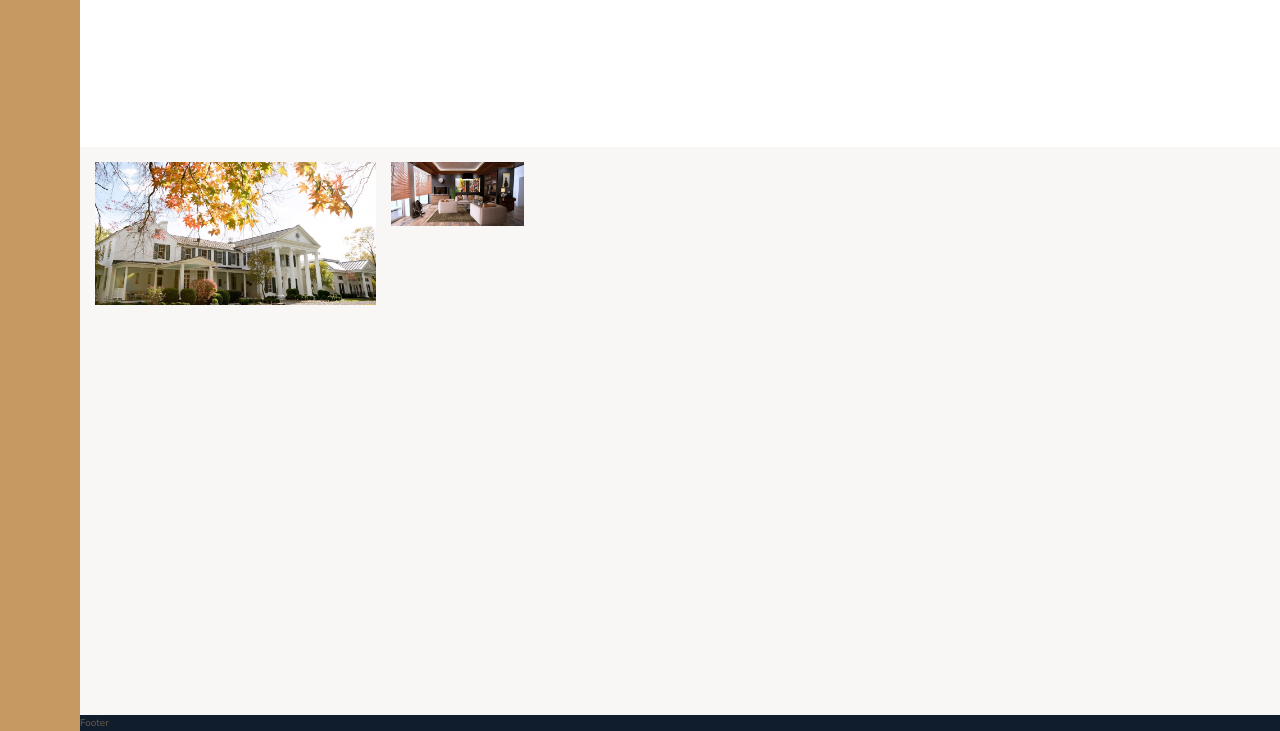
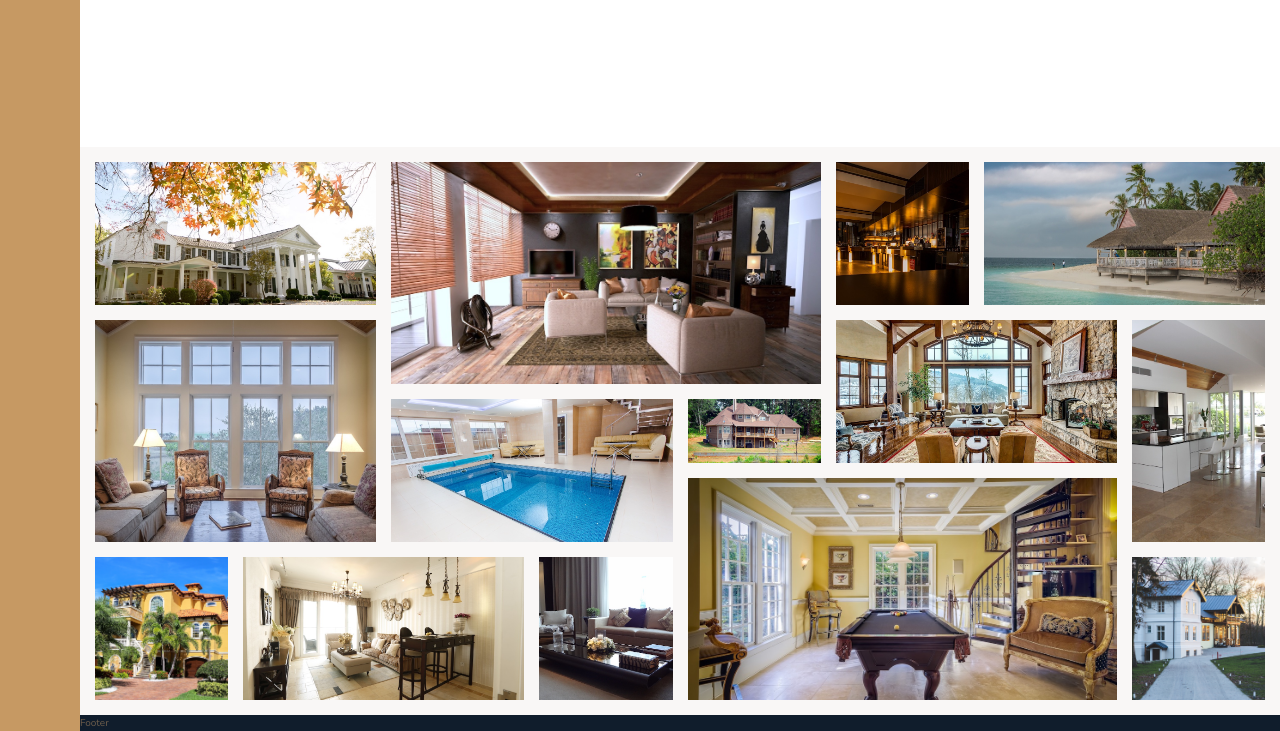
Before and after one commit to Simbaxo/Nexter, a website: page index.html in a window 1280 px wide. Shown: the part 2971-3702 px from the top of the page. Drawn offline with nearby package versions, Linux system fonts and the light colour scheme.

Commit message:
Completed Gallery Section

```diff
--- a/index.html
+++ b/index.html
@@ -1,5 +1,6 @@
 <!DOCTYPE html>
 <html lang="en">
+
 <head>
   <meta charset="UTF-8">
   <meta name="viewport" content="width=device-width, initial-scale=1.0">
@@ -11,6 +12,7 @@
 
   <title>nexter &mdash; your home, your freedom</title>
 </head>
+
 <body class="container">
   <div class="sidebar">
     Sidebar
@@ -292,12 +294,51 @@
     <figure class="gallery__item gallery__item--1">
       <img src="img/gal-1.jpeg" alt="Gallery image 1" class="gallery__img">
     </figure>
+    <figure class="gallery__item gallery__item--2">
+      <img src="img/gal-2.jpeg" alt="Gallery image 2" class="gallery__img">
+    </figure>
+    <figure class="gallery__item gallery__item--3">
+      <img src="img/gal-3.jpeg" alt="Gallery image 3" class="gallery__img">
+    </figure>
+    <figure class="gallery__item gallery__item--4">
+      <img src="img/gal-4.jpeg" alt="Gallery image 4" class="gallery__img">
+    </figure>
+    <figure class="gallery__item gallery__item--5">
+      <img src="img/gal-5.jpeg" alt="Gallery image 5" class="gallery__img">
+    </figure>
+    <figure class="gallery__item gallery__item--6">
+      <img src="img/gal-6.jpeg" alt="Gallery image 6" class="gallery__img">
+    </figure>
+    <figure class="gallery__item gallery__item--7">
+      <img src="img/gal-7.jpeg" alt="Gallery image 7" class="gallery__img">
+    </figure>
+    <figure class="gallery__item gallery__item--8">
+      <img src="img/gal-8.jpeg" alt="Gallery image 8" class="gallery__img">
+    </figure>
+    <figure class="gallery__item gallery__item--9">
+      <img src="img/gal-9.jpeg" alt="Gallery image 9" class="gallery__img">
+    </figure>
+    <figure class="gallery__item gallery__item--10">
+      <img src="img/gal-10.jpeg" alt="Gallery image 10" class="gallery__img">
+    </figure>
+    <figure class="gallery__item gallery__item--11">
+      <img src="img/gal-11.jpeg" alt="Gallery image 11" class="gallery__img">
+    </figure>
+    <figure class="gallery__item gallery__item--12">
+      <img src="img/gal-12.jpeg" alt="Gallery image 12" class="gallery__img">
+    </figure>
+    <figure class="gallery__item gallery__item--13">
+      <img src="img/gal-13.jpeg" alt="Gallery image 13" class="gallery__img">
+    </figure>
+    <figure class="gallery__item gallery__item--14">
+      <img src="img/gal-14.jpeg" alt="Gallery image 14" class="gallery__img">
+    </figure>
 
-    <img src="img/gal-2.jpeg" alt="Gallery image 2" class="gallery__img">
   </section>
 
   <footer class="footer">
     Footer
   </footer>
 </body>
+
 </html>
--- a/sass/_gallery.scss
+++ b/sass/_gallery.scss
@@ -13,6 +13,71 @@
       grid-row: 1 / span 2;
       grid-column: 1 / span 2;
     }
+
+    &--2 {
+      grid-row: 1 / span 3;
+      grid-column: 3 / span 3;
+    }
+
+    &--3 {
+      grid-row: 1 / span 2;
+      grid-column: 6 / 7;
+    }
+
+    &--4 {
+      grid-row: 1 / span 2;
+      grid-column: 7 / -1;
+    }
+
+    &--5 {
+      grid-row: 3 / span 3;
+      grid-column: 1 / span 2;
+    }
+
+    &--6 {
+      grid-row: 4 / span 2;
+      grid-column: 3 / span 2;
+    }
+
+    &--7 {
+      grid-row: 4 / 5;
+      grid-column: 5 / 6;
+    }
+
+    &--8 {
+      grid-row: 3 / span 2;
+      grid-column: 6 / span 2;
+    }
+
+    &--9 {
+      grid-row: 3 / span 3;
+      grid-column: 8 / -1;
+    }
+
+    &--10 {
+      grid-row: 6 / span 2;
+      grid-column: 1 / 2;
+    }
+
+    &--11 {
+        grid-row: 6 / span 2;
+        grid-column: 2 / span 2;
+    }
+
+    &--12 {
+        grid-row: 6 / span 2;
+        grid-column: 4 / 5;
+    }
+
+    &--13 {
+        grid-row: 5 / span 3;
+        grid-column: 5 / span 3;
+    }
+
+    &--14 {
+        grid-row: 6 / span 2;
+        grid-column: 8 / -1;
+    }
   }
 
   &__img {
```
Also changed, not shown: css/style.css.
